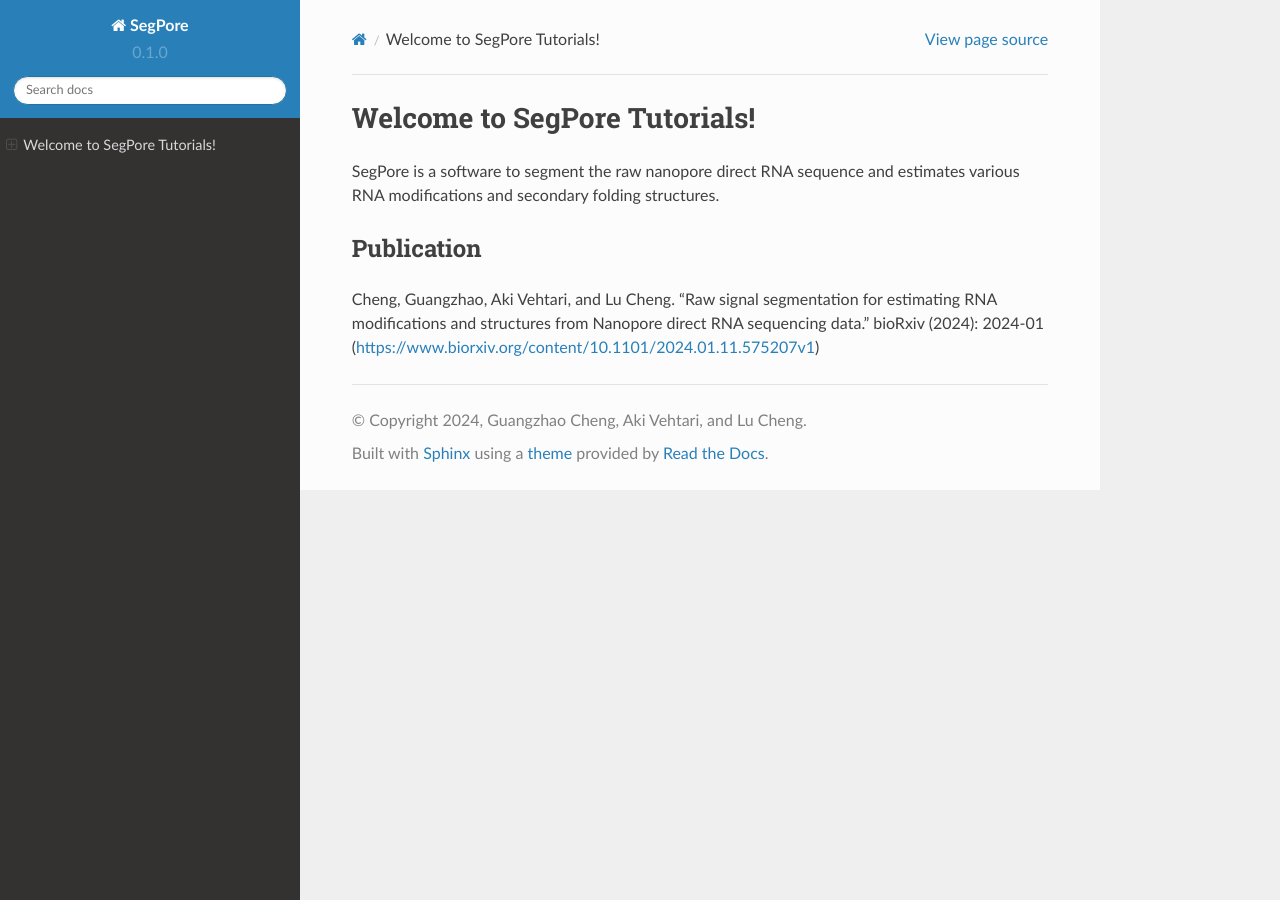
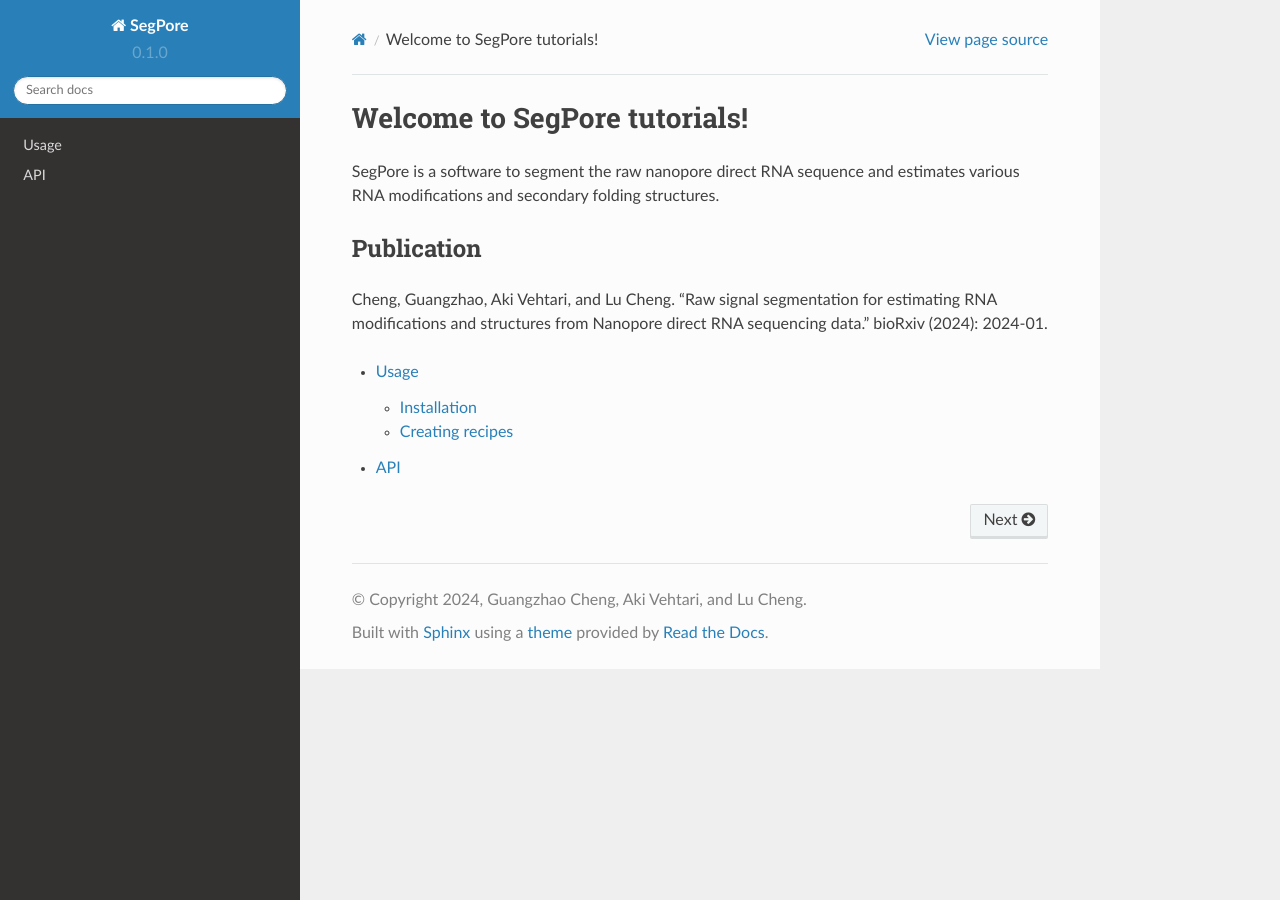
Before and after one commit to guangzhaocs/SegPore, a Sphinx documentation site: the page built from docs/source/index.rst, in a window 1280 px wide. Built offline with Sphinx 7.4.7 and the Read the Docs theme 2.0.0, drawn with Linux system fonts in a browser that asks for light colours.

Commit message:
Update index.rst

```diff
--- a/docs/source/index.rst
+++ b/docs/source/index.rst
@@ -1,14 +1,18 @@
-Welcome to SegPore Tutorials!
+Welcome to SegPore tutorials!
 ===================================
 
 SegPore is a software to segment the raw nanopore direct RNA sequence and estimates various RNA modifications and secondary folding structures.
-
-.. figure: ../../pics/SegPore_anim.gif
-   :align: center
 
 
 
 Publication
 --------
 
-Cheng, Guangzhao, Aki Vehtari, and Lu Cheng. "Raw signal segmentation for estimating RNA modifications and structures from Nanopore direct RNA sequencing data." bioRxiv (2024): 2024-01 (https://www.biorxiv.org/content/10.1101/2024.01.11.575207v1)
+Cheng, Guangzhao, Aki Vehtari, and Lu Cheng. "Raw signal segmentation for estimating RNA modifications and structures from Nanopore direct RNA sequencing data." bioRxiv (2024): 2024-01.
+
+
+
+.. toctree::
+
+   usage
+   api
```
